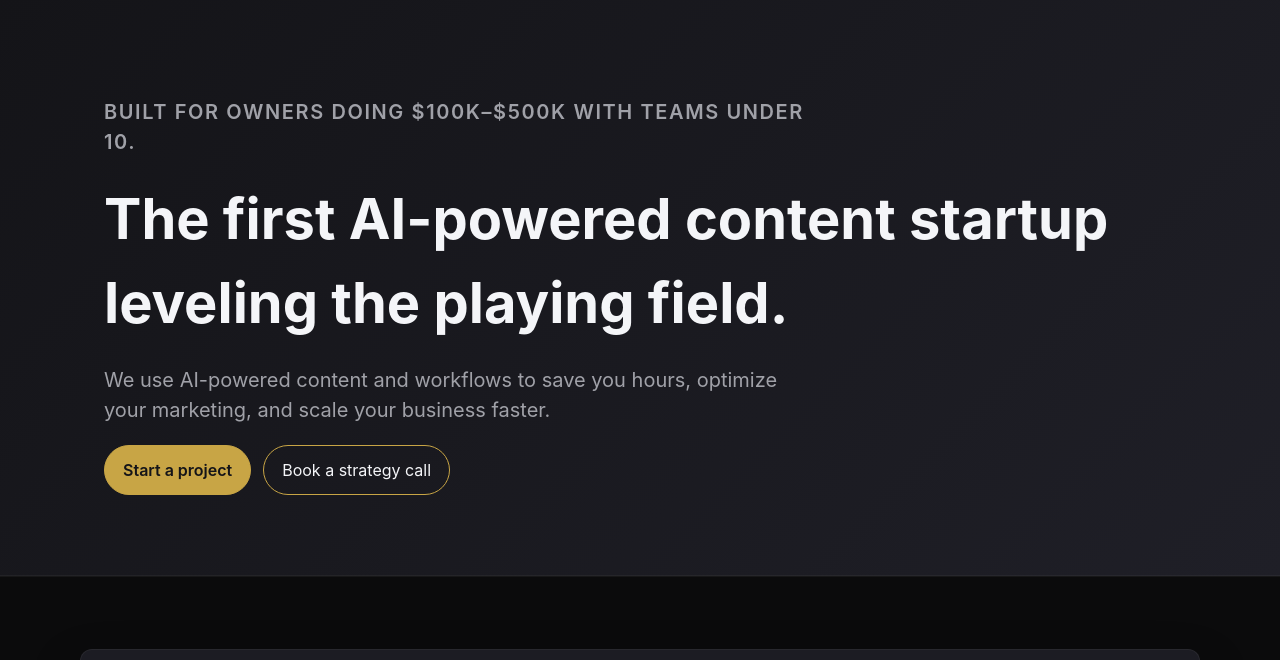
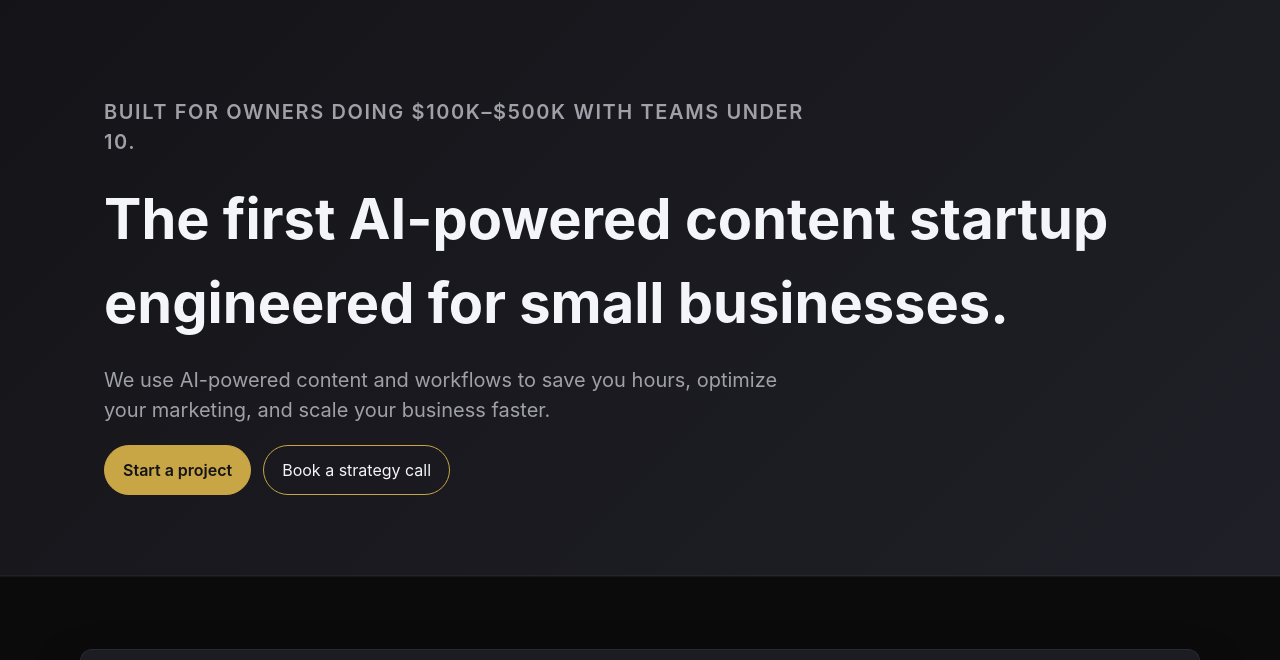
Before and after one commit to Axsmax/TSMAINWEB, a plain HTML site: page about.html in a window 1280 px wide. Shown: the part 140-800 px from the top of the page. Drawn offline with Linux system fonts and the light colour scheme.

Commit message:
Update hero headline to target small businesses

```diff
--- a/about.html
+++ b/about.html
@@ -44,7 +44,7 @@
   <section class="hero" data-animate>
     <div class="wrap">
       <p class="muted" style="text-transform:uppercase;letter-spacing:.08em;font-weight:600;">Built for owners doing $100k–$500k with teams under 10.</p>
-      <h1>The first AI-powered content startup leveling the playing field.</h1>
+      <h1>The first AI-powered content startup engineered for small businesses.</h1>
       <p class="lead">We use AI-powered content and workflows to save you hours, optimize your marketing, and scale your business faster.</p>
       <div style="margin-top:18px;display:flex;gap:12px;flex-wrap:wrap;">
         <a class="btn primary" href="contact.html">Start a project</a>
```
Also changed, not shown: index.html (+1 -1 lines).
